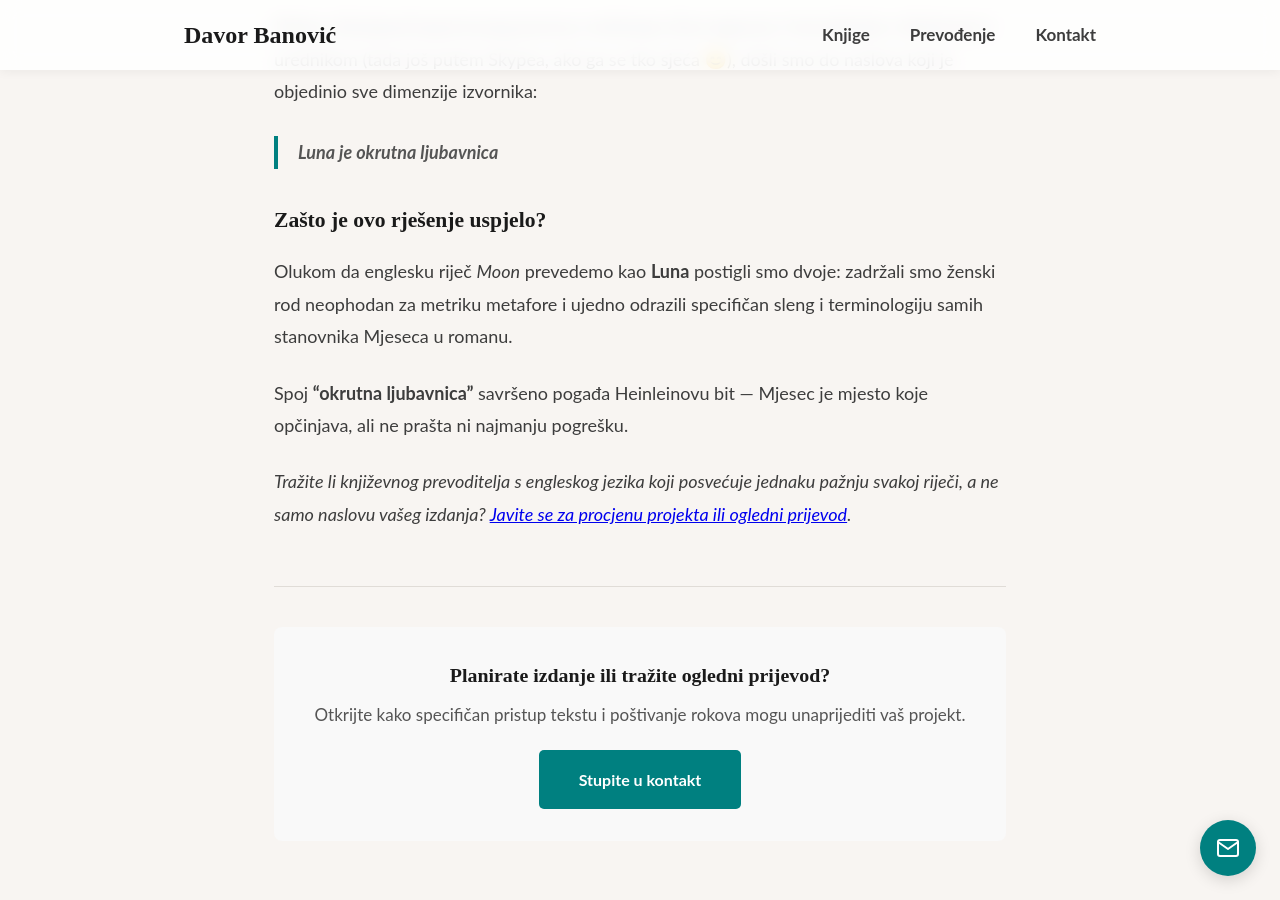
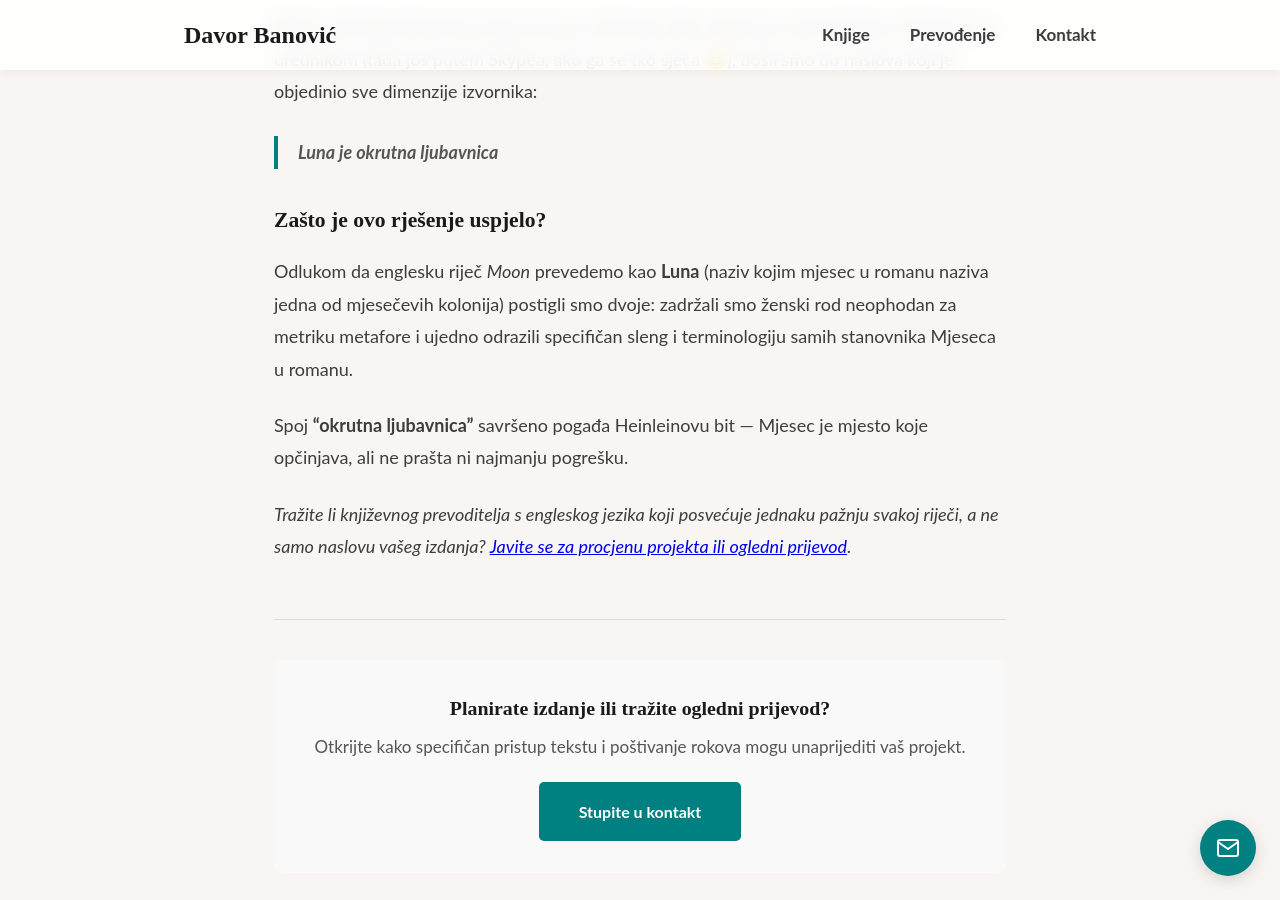
Before and after one commit to banovotz/banovotz.github.io, a Jekyll site: the page built from _posts/2026-07-25-kako-smo-preveli-naslov-romana-the-moon-is-a-harsh-mistress.md, in a window 1280 px wide and 900 px high, scrolled down 1361 px. Built offline with Jekyll 4.4.1, drawn with Linux system fonts in a browser that asks for light colours.

Commit message:
Fixed blog post text

```diff
--- a/_posts/2026-07-25-kako-smo-preveli-naslov-romana-the-moon-is-a-harsh-mistress.md
+++ b/_posts/2026-07-25-kako-smo-preveli-naslov-romana-the-moon-is-a-harsh-mistress.md
@@ -30,7 +30,7 @@ Nakon višemjesečnog brusnog procesa, testiranja ritma izgovora i konzultacija
 
 ### Zašto je ovo rješenje uspjelo?
 
-Olukom da englesku riječ *Moon* prevedemo kao **Luna** postigli smo dvoje: zadržali smo ženski rod neophodan za metriku metafore i ujedno odrazili specifičan sleng i terminologiju samih stanovnika Mjeseca u romanu.
+Odlukom da englesku riječ *Moon* prevedemo kao **Luna** (naziv kojim mjesec u romanu naziva jedna od mjesečevih kolonija) postigli smo dvoje: zadržali smo ženski rod neophodan za metriku metafore i ujedno odrazili specifičan sleng i terminologiju samih stanovnika Mjeseca u romanu.
 
 Spoj **"okrutna ljubavnica"** savršeno pogađa Heinleinovu bit — Mjesec je mjesto koje opčinjava, ali ne prašta ni najmanju pogrešku.
 
```
